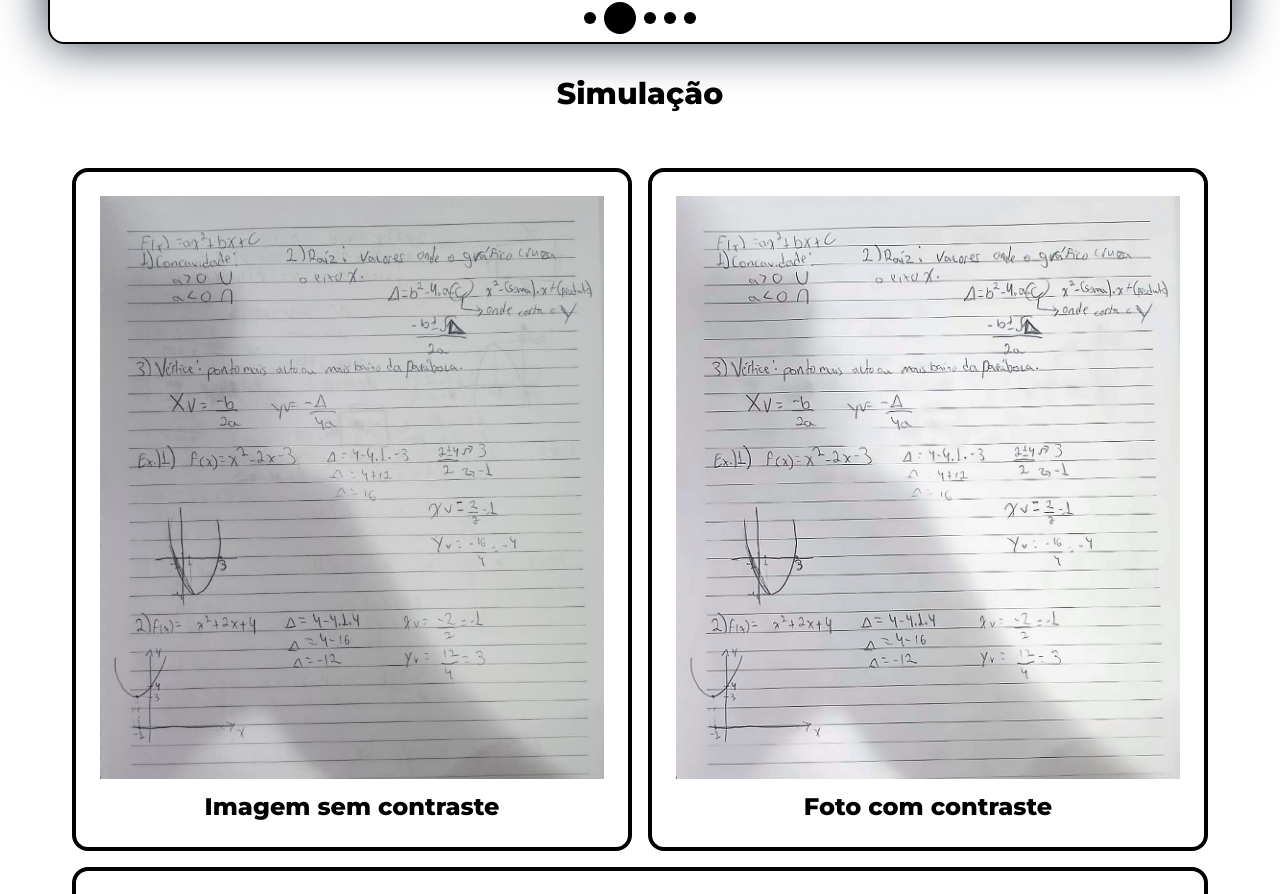
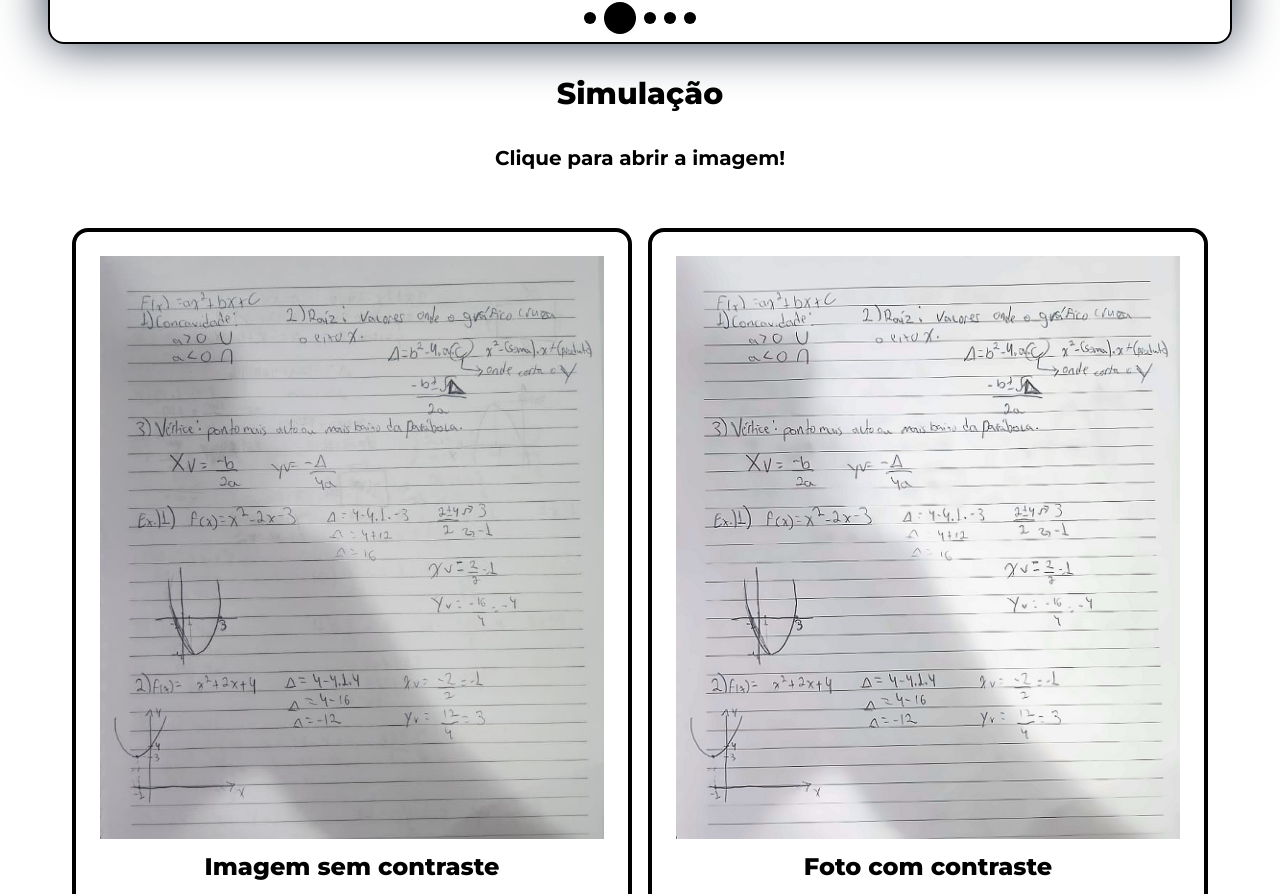
Before and after one commit to DAC-Developers-And-Coders/sprint-4-front-end-design-web-development, a Next.js app: page / in a window 1280 px wide. Shown: the part 4557-5451 px from the top of the page. Built offline with nearby package versions, Linux system fonts and the light colour scheme.

Commit message:
add comment

```diff
--- a/app/components/Gallery.js
+++ b/app/components/Gallery.js
@@ -35,6 +35,7 @@ const Gallery = () =>
                     </Carousel>
                 </div>
                 <h2 className="text-2xl text-center lg:text-3xl">Simulação</h2>
+                <h3 className="text-lg text-center lg:text-xl">Clique para abrir a imagem!</h3>
                 <Simulation/>
             </section>
         </>
```
